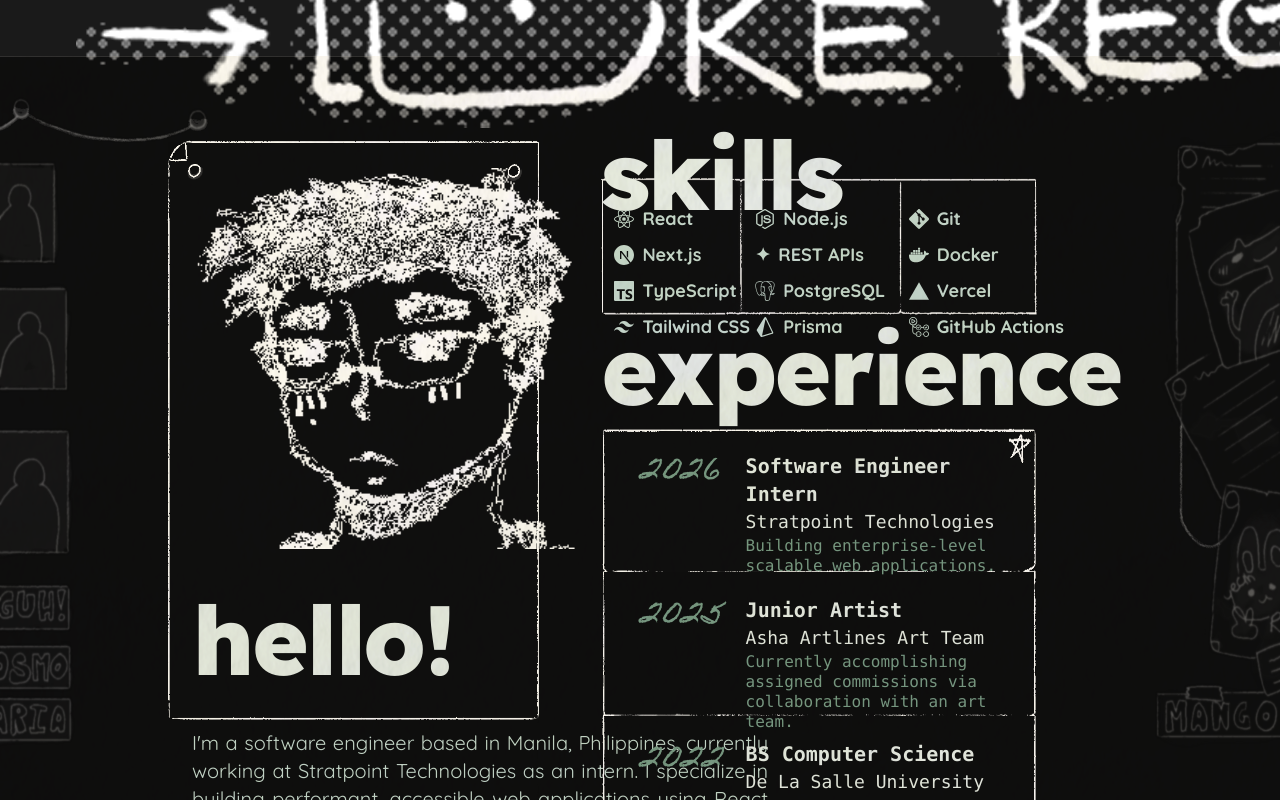
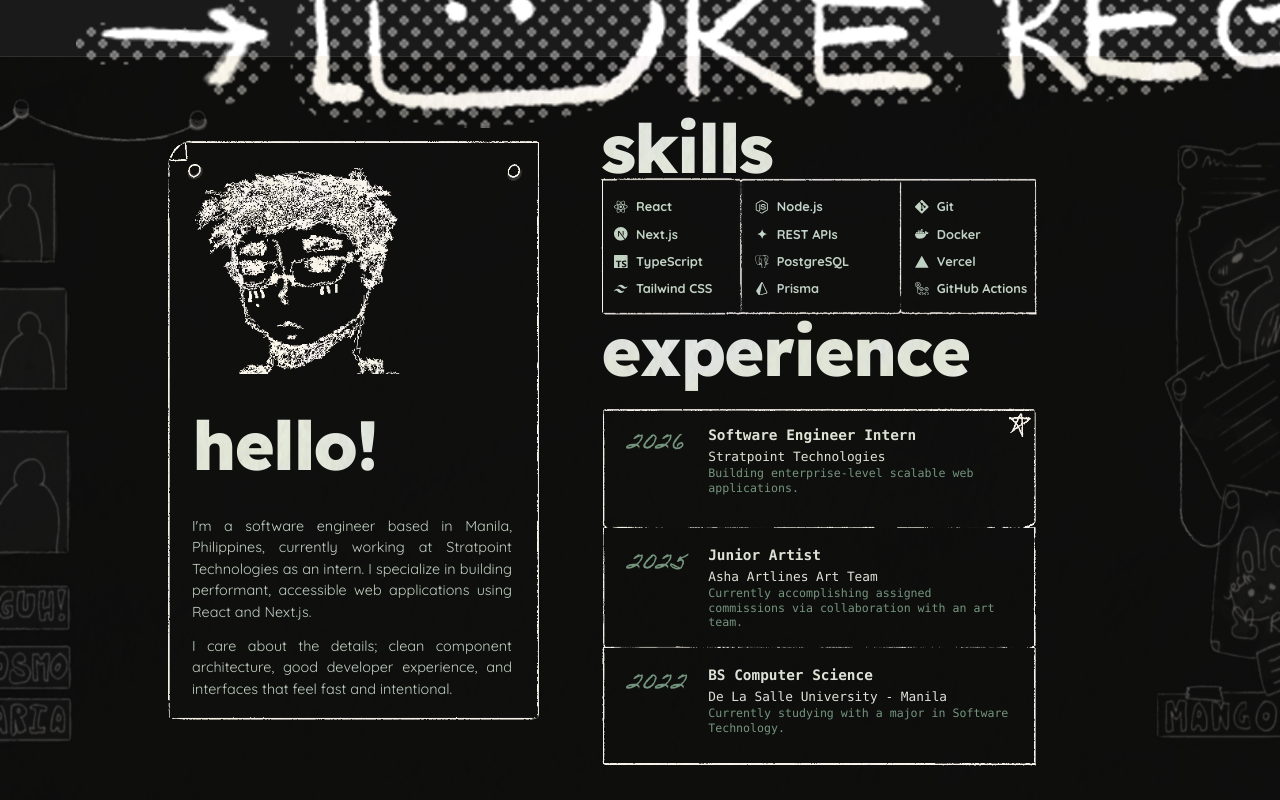
Before and after one commit to lukeregalado-stratpoint/my-portfolio, a Next.js app: page /about in a window 1280 px wide. Built offline with nearby package versions, Linux system fonts and the light colour scheme.

Commit message:
chore: fixing documentation and minor ui fixes

```diff
--- a/app/about/AboutContent.tsx
+++ b/app/about/AboutContent.tsx
@@ -35,7 +35,6 @@
     company: "De La Salle University - Manila",
     desc: "Currently studying with a major in Software Technology.",
   },
-
 ];
 
 const frontendStack = [
@@ -66,12 +65,54 @@
   return `/between-exp${suffix}.png`;
 }
 
+function StackList({
+  stack,
+  mono,
+  textClass = "text-lg",
+  iconClass = "w-5 h-5",
+}: {
+  stack: { label: string; Icon: any }[];
+  mono: string;
+  textClass?: string;
+  iconClass?: string;
+}) {
+  return (
+    <ul className="space-y-2">
+      {stack.map(({ label, Icon }) => (
+        <li
+          key={label}
+          className={`flex items-center gap-2 font-bold ${textClass} font-quicksand ${mono}`}
+        >
+          {typeof Icon === "string" ? (
+            <span className={`shrink-0 flex items-center justify-center ${iconClass}`}>{Icon}</span>
+          ) : Icon ? (
+            <Icon className={`shrink-0 ${iconClass}`} />
+          ) : null}
+          {label}
+        </li>
+      ))}
+    </ul>
+  );
+}
+
 export default function AboutContent() {
   const { isBlackedOut } = useLightbulb();
 
-  const text  = isBlackedOut ? "text-dark-text" : "text-forest";
+  const text = isBlackedOut ? "text-dark-text" : "text-forest";
   const muted = isBlackedOut ? "text-dark-muted" : "text-muted";
-  const mono  = isBlackedOut ? "text-dark-mono" : "ink";
+  const mono = isBlackedOut ? "text-dark-mono" : "ink";
+
+  const fluid = {
+    heading: "text-[clamp(2.75rem,8.5vmin,7rem)]",
+    bodyText: "text-[clamp(0.85rem,1.8vmin,1.2rem)]",
+    stackText: "text-[clamp(0.8rem,1.6vmin,1.05rem)]",
+    stackIcon: "w-[clamp(0.85rem,1.7vmin,1.3rem)] h-[clamp(0.85rem,1.7vmin,1.3rem)]",
+    year: "text-[clamp(1.3rem,3.2vmin,2.4rem)]",
+    yearWidth: "w-[clamp(3.3rem,7vmin,5.5rem)]",
+    role: "text-[clamp(0.85rem,1.8vmin,1.2rem)]",
+    company: "text-[clamp(0.8rem,1.6vmin,1.05rem)]",
+    desc: "text-[clamp(0.7rem,1.45vmin,0.95rem)]",
+  };
 
   return (
     <main
@@ -79,10 +120,8 @@
         isBlackedOut ? "bg-dark-bg" : "bg-parchment"
       }`}
     >
-      <div
-        className="relative w-full"
-        style={{ height: 'calc(100vh - 56px)' }}
-      >
+      {/* ============ DESKTOP (lg and up) - fluid, proportionally-scaling canvas ============ */}
+      <div className="hidden lg:block relative w-full" style={{ height: "calc(100vh - 56px)" }}>
         <Image
           src={isBlackedOut ? "/about-overlay-dark.png" : "/about-overlay.png"}
           alt=""
@@ -96,15 +135,17 @@
           <Image
             src={isBlackedOut ? "/me-dark.gif" : "/me.gif"}
             alt="Luke Regalado self-portrait"
-            className="w-96 h-auto mb-6"
+            className="w-[clamp(9rem,26vmin,17rem)] h-auto mb-6"
             width={263}
             height={261}
             unoptimized
           />
-          <h1 className={`font-lexend text-8xl font-extrabold tracking-tight mb-6 leading-snug ${text}`}>
+          <h1 className={`font-lexend ${fluid.heading} font-extrabold tracking-tight mb-6 leading-snug ${text}`}>
             hello!
           </h1>
-          <div className={`space-y-3 font-quicksand text-xl max-w-xl text-justify ${mono}`}>
+          <div
+            className={`space-y-3 font-quicksand ${fluid.bodyText} max-w-[clamp(16rem,25vw,30rem)] text-justify ${mono}`}
+          >
             <p>
               I&apos;m a software engineer based in Manila, Philippines, currently
               working at Stratpoint Technologies as an intern. I specialize in
@@ -118,62 +159,56 @@
         </div>
 
         {/* Frontend */}
-        <h1 className={`font-lexend text-8xl font-extrabold tracking-tight mb-6 leading-snug absolute z-20 ${text}`}
-        style={{ top: "7%", left: "47%" }}>
+        <h1
+          className={`font-lexend ${fluid.heading} font-extrabold tracking-tight mb-6 leading-snug absolute z-20 ${text}`}
+          style={{ top: "6%", left: "47%" }}
+        >
           skills
         </h1>
-        <div className="absolute z-20" style={{ top: "20%", left: "48%" }}>
-          <ul className="space-y-2">
-            {frontendStack.map(({ label, Icon }) => (
-              <li key={label} className={`flex items-center gap-2 font-bold text-lg font-quicksand ${mono}`}>
-                {Icon && <Icon className="shrink-0" size={20} />}
-                {label}
-              </li>
-            ))}
-          </ul>
+        <div className="absolute z-20" style={{ top: "19%", left: "48%" }}>
+          <StackList
+            stack={frontendStack}
+            mono={mono}
+            textClass={fluid.stackText}
+            iconClass={fluid.stackIcon}
+          />
         </div>
 
         {/* Backend */}
-        <div className="absolute z-20" style={{ top: "20%", left: "59%" }}>
-          <ul className="space-y-2">
-            {backendStack.map(({ label, Icon }) => (
-              <li key={label} className={`flex items-center gap-2 font-bold text-lg font-quicksand ${mono}`}>
-                {typeof Icon === "string" ? (
-                  <span className="shrink-0">{Icon}</span>
-                ) : Icon ? (
-                  <Icon className="shrink-0" size={20} />
-                ) : null}
-                {label}
-              </li>
-            ))}
-          </ul>
+        <div className="absolute z-20" style={{ top: "19%", left: "59%" }}>
+          <StackList
+            stack={backendStack}
+            mono={mono}
+            textClass={fluid.stackText}
+            iconClass={fluid.stackIcon}
+          />
         </div>
 
         {/* Tooling */}
-        <div className="absolute z-20" style={{ top: "20%", left: "71%" }}>
-          <ul className="space-y-2">
-            {toolingStack.map(({ label, Icon }) => (
-              <li key={label} className={`flex items-center gap-2 font-bold text-lg font-quicksand ${mono}`}>
-                {Icon && <Icon className="shrink-0" size={20} />}
-                {label}
-              </li>
-            ))}
-          </ul>
+        <div className="absolute z-20" style={{ top: "19%", left: "71.5%" }}>
+          <StackList
+            stack={toolingStack}
+            mono={mono}
+            textClass={fluid.stackText}
+            iconClass={fluid.stackIcon}
+          />
         </div>
 
         {/* Experience */}
-        <div className="absolute z-20" style={{ top: "43%", left: "47%", width: "34%" }}>
-          <h1 className={`font-lexend text-8xl font-extrabold tracking-tight mb-6 leading-snug absolute z-20 ${text}`}
-          style={{ top: "-15%", left: "0%" }}>
+        <div className="absolute z-20" style={{ top: "42%", left: "47%", width: "34%" }}>
+          <h1
+            className={`font-lexend ${fluid.heading} font-extrabold tracking-tight mb-6 leading-snug absolute z-20 ${text}`}
+            style={{ top: "-16%", left: "0%" }}
+          >
             experience
           </h1>
-          <div className="flex flex-col gap-0 mt-13">
+          <div className="flex flex-col gap-0 mt-10 z-21">
             {timeline.map(({ year, role, company, desc }, i) => (
               <div
                 key={i}
-                className="relative px-10 h-auto pb-0 sm:h-48 pt-6 md:h-36"
+                className="relative pt-[clamp(0.85rem,2.1vmin,1.75rem)] pb-0 px-[clamp(1.25rem,2.08vw,3rem)]"
+                style={{ height: "clamp(7.5rem, 15vmin, 10.5rem)" }}
               >
-
                 <Image
                   src={getExpOverlay(i, timeline.length, isBlackedOut)}
                   alt=""
@@ -183,18 +218,19 @@
                   className="object-fill pointer-events-none"
                 />
                 <div className="relative z-10 flex gap-6">
-                  <p className={`font-homemadeapple text-4xl w-20 shrink-0 pt-0.5 ${muted}`}>{year}</p>
+                  <p className={`font-homemadeapple ${fluid.year} ${fluid.yearWidth} shrink-0 pt-0.5 ${muted}`}>
+                    {year}
+                  </p>
                   <div>
-                    <p className={`font-mono text-xl font-bold ${text}`}>{role}</p>
-                    <p className={`font-mono text-lg ${text}`}>{company}</p>
-                    <p className={`font-mono text-md leading-tight ${muted}`}>{desc}</p>
+                    <p className={`font-mono ${fluid.role} font-bold ${text}`}>{role}</p>
+                    <p className={`font-mono ${fluid.company} ${text}`}>{company}</p>
+                    <p className={`font-mono ${fluid.desc} leading-tight ${muted}`}>{desc}</p>
                   </div>
                 </div>
               </div>
             ))}
           </div>
         </div>
-
       </div>
     </main>
   );
--- a/app/projects/ProjectsContent.tsx
+++ b/app/projects/ProjectsContent.tsx
@@ -60,7 +60,7 @@
         />
       </div>
 
-      <section className="relative flex-1 px-8 md:px-16 lg:px-24 pt-32 pb-5 flex items-center overflow-visible">
+      <section className="relative flex-1 px-8 md:px-16 lg:px-24 pt-18 pb-5 flex items-center overflow-visible">
 
         {/* Left column */}
         <div className="hidden lg:flex flex-col items-start gap-4 w-48 shrink-0">
--- a/components/HomePage.tsx
+++ b/components/HomePage.tsx
@@ -25,7 +25,7 @@
       />
       <div className="flex flex-1 min-h-0 relative z-10 items-center justify-center">
         <div className="flex flex-col h-full justify-center">
-          <div className="p-10 mt-[2%] w-15/16 mx-auto">
+          <div className="p-10 mt-[2%] w-14/16 mx-auto">
             <div className="relative z-101">
               <PortfolioHeader />
               <div className="absolute left-25" style={{ top: "62%", left: "12%" }}>
--- a/components/ProjectCarousel.tsx
+++ b/components/ProjectCarousel.tsx
@@ -182,7 +182,7 @@
 
 
 
-            <span className={`absolute top-5 right-6 font-mono text-xs ${isBlackedOut ? "text-sage/50" : "text-sage/30"}`}
+            <span className={`absolute top-10 right-6 font-mono  text-xs ${isBlackedOut ? "text-sage/50" : "text-ink/30"}`}
             style={{ borderRadius: "15px", transformOrigin: "top center" }} >
               0{i + 1}
             </span>
```
